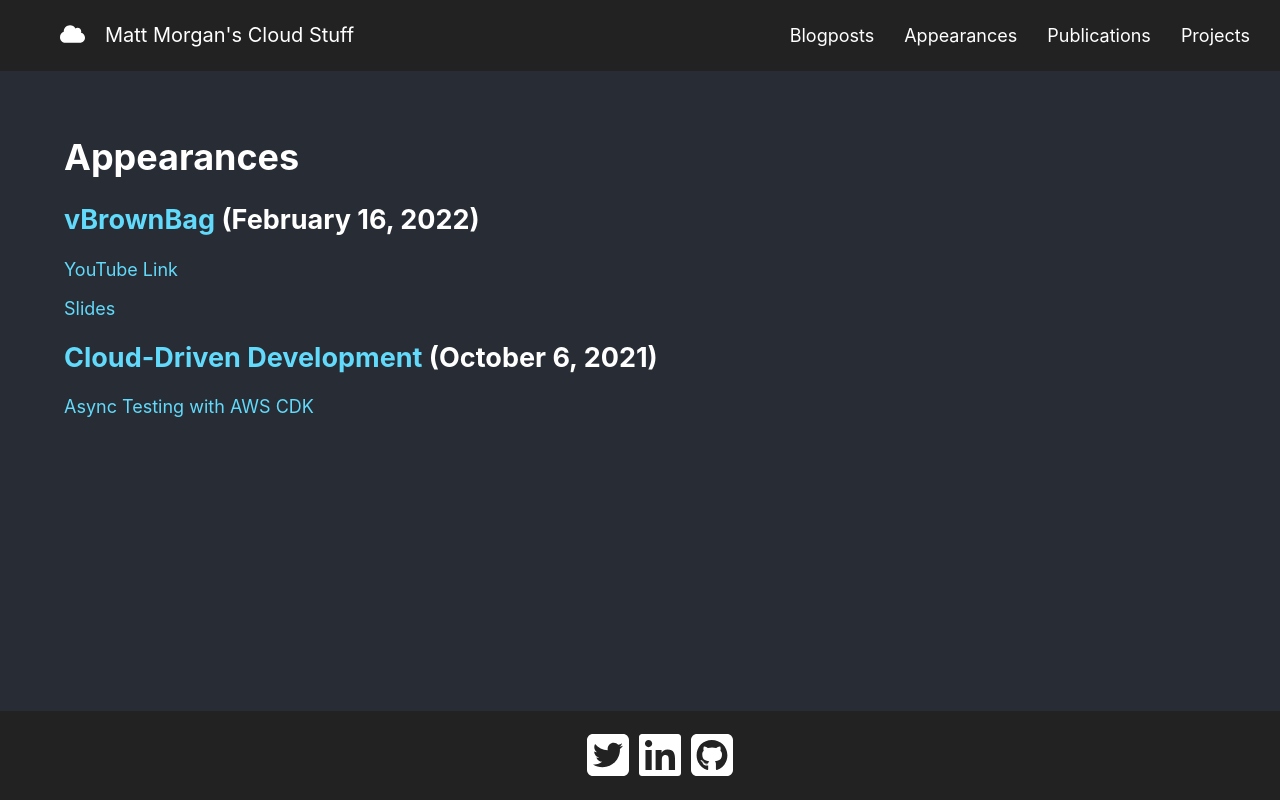
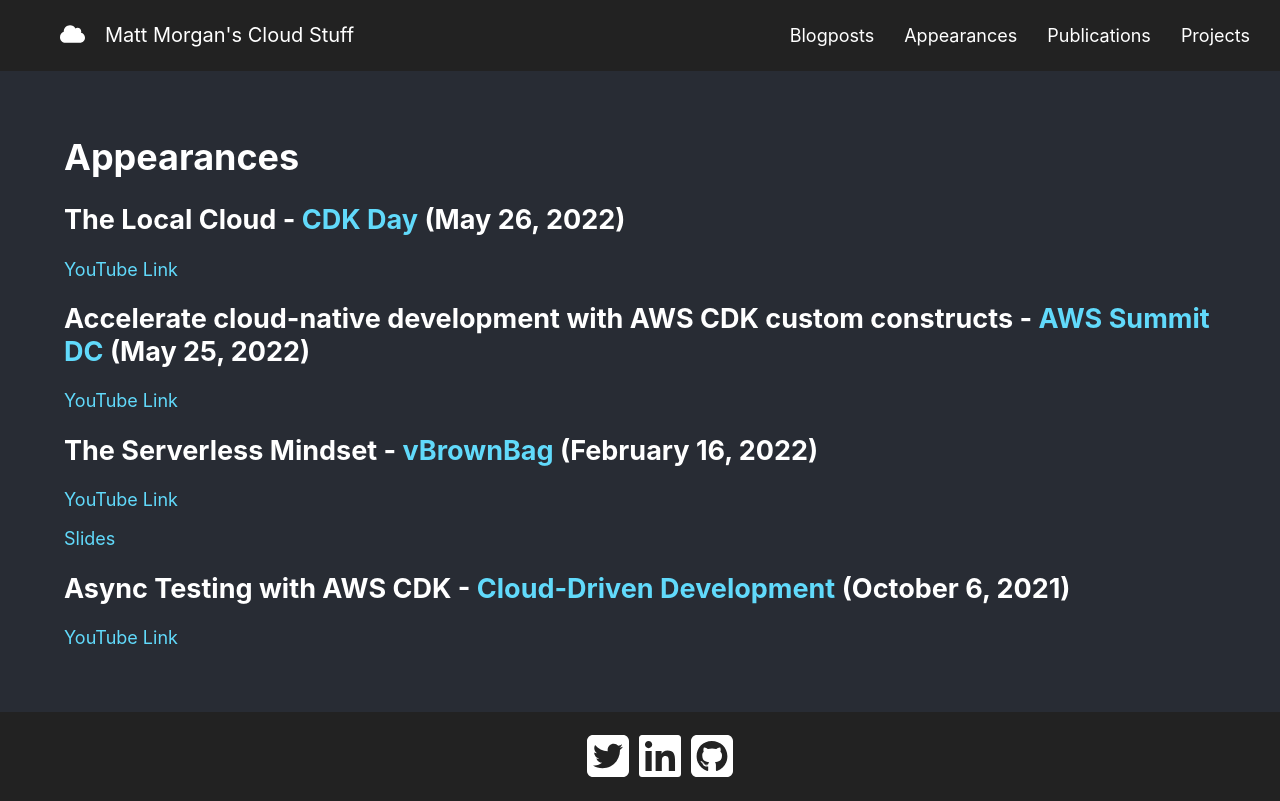
Before and after one commit to elthrasher/mattmorgan.cloud, a React (Vite) app: page /appearances in a window 1280 px wide. Built offline with nearby package versions, Linux system fonts and the light colour scheme.

Commit message:
add appearances

```diff
--- a/package.json
+++ b/package.json
@@ -2,7 +2,7 @@
   "name": "mattmorgan.cloud",
   "version": "0.0.0",
   "scripts": {
-    "build": "tsc && vite build",
+    "build": "vite build",
     "clean": "rimraf cdk.out coverage dist",
     "deploy": "npm run clean && cdk deploy --require-approval never",
     "destroy": "cdk destroy",
--- a/src/components/appearances.tsx
+++ b/src/components/appearances.tsx
@@ -5,6 +5,28 @@
     <h1>Appearances</h1>
     <article>
       <h2>
+        The Local Cloud - <a href="https://www.cdkday.com/">CDK Day</a> (May 26,
+        2022)
+      </h2>
+      <p>
+        <a href="https://youtu.be/Ey7bNVT4W1g?t=10036">YouTube Link</a>
+      </p>
+    </article>
+    <article>
+      <h2>
+        Accelerate cloud-native development with AWS CDK custom constructs -{' '}
+        <a href="https://aws.amazon.com/events/summits/washington-dc/">
+          AWS Summit DC
+        </a>{' '}
+        (May 25, 2022)
+      </h2>
+      <p>
+        <a href="https://youtu.be/rb-nCQuyK1M">YouTube Link</a>
+      </p>
+    </article>
+    <article>
+      <h2>
+        The Serverless Mindset -{' '}
         <a
           href="https://vbrownbag.com/2022/02/episode-followup-the-serverless-mindset-presented-by-matt-morgan/"
           id="vbrownbag"
@@ -24,6 +46,7 @@
     </article>
     <article>
       <h2>
+        Async Testing with AWS CDK -{' '}
         <a href="https://www.youtube.com/channel/UCevlD4Tabq5Dq8YkTcctolg">
           Cloud-Driven Development
         </a>{' '}
@@ -31,7 +54,7 @@
       </h2>
       <p>
         <a href="https://www.youtube.com/watch?v=4wtgKbNbzHo&t=6s">
-          Async Testing with AWS CDK
+          YouTube Link
         </a>
       </p>
     </article>
```
Also changed, not shown: 1 other file (tests, documents, lock files or other folders).
